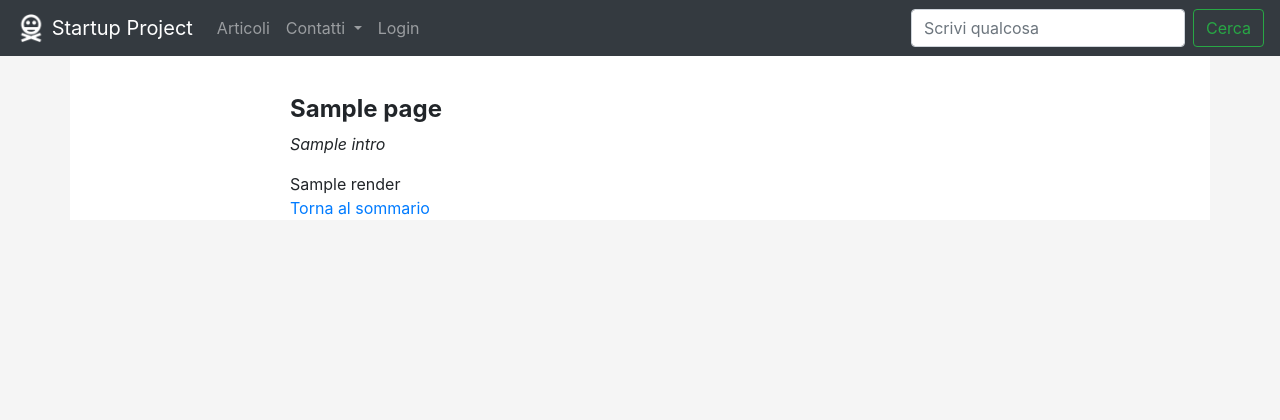
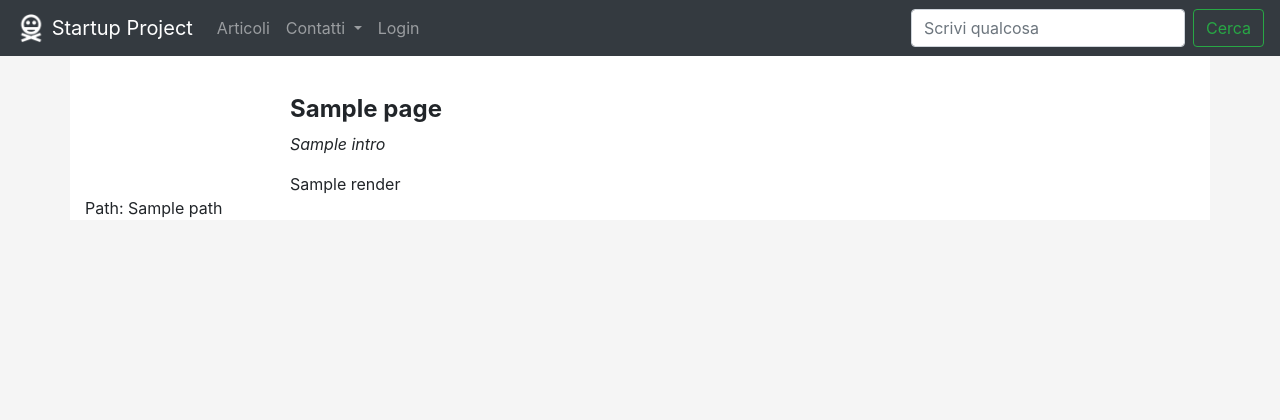
Before and after one commit to andywar65/project_repo, a Django app: template pages/templates/pages/tree_page.html in a window 1280 px wide. Shown: the top 420 px of the page. Run offline with Django 3.2, Linux system fonts and the light colour scheme; the template is opened without the code that fills it: most values are stand-ins (such as "Sample title", 1, 10 or a date in 2020); some libraries are stand-ins or nearby versions.

Commit message:
fixing institutional and tree page template

```diff
--- a/pages/templates/pages/institutional_page.html
+++ b/pages/templates/pages/institutional_page.html
@@ -25,7 +25,7 @@
     <div>
       {{ page.stream.render }}
     </div>
-    <a href="#sommario">Torna al sommario</a>
+    {% if page.summary %}<a href="#sommario">Torna al sommario</a>{% endif %}
   </div>
 </div>
 {% endblock content %}
--- a/pages/templates/pages/tree_page.html
+++ b/pages/templates/pages/tree_page.html
@@ -25,9 +25,10 @@
     <div>
       {{ page.stream.render }}
     </div>
-    <a href="#sommario">Torna al sommario</a>
+    {% if page.summary %}<a href="#sommario">Torna al sommario</a>{% endif %}
   </div>
 </div>
+Path: {{ page.path }}
 {% endblock content %}
 
 {% block extra-js %}
```
